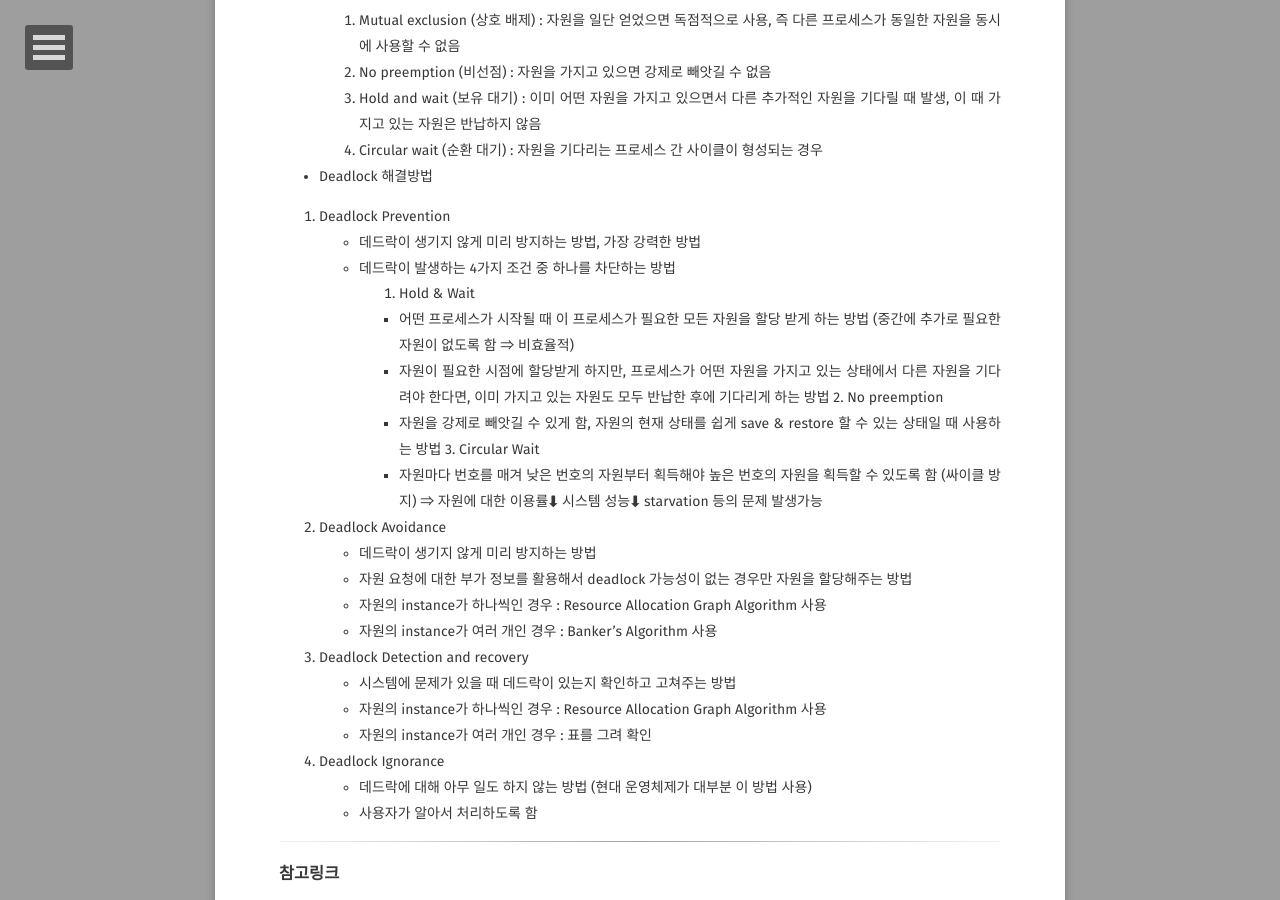
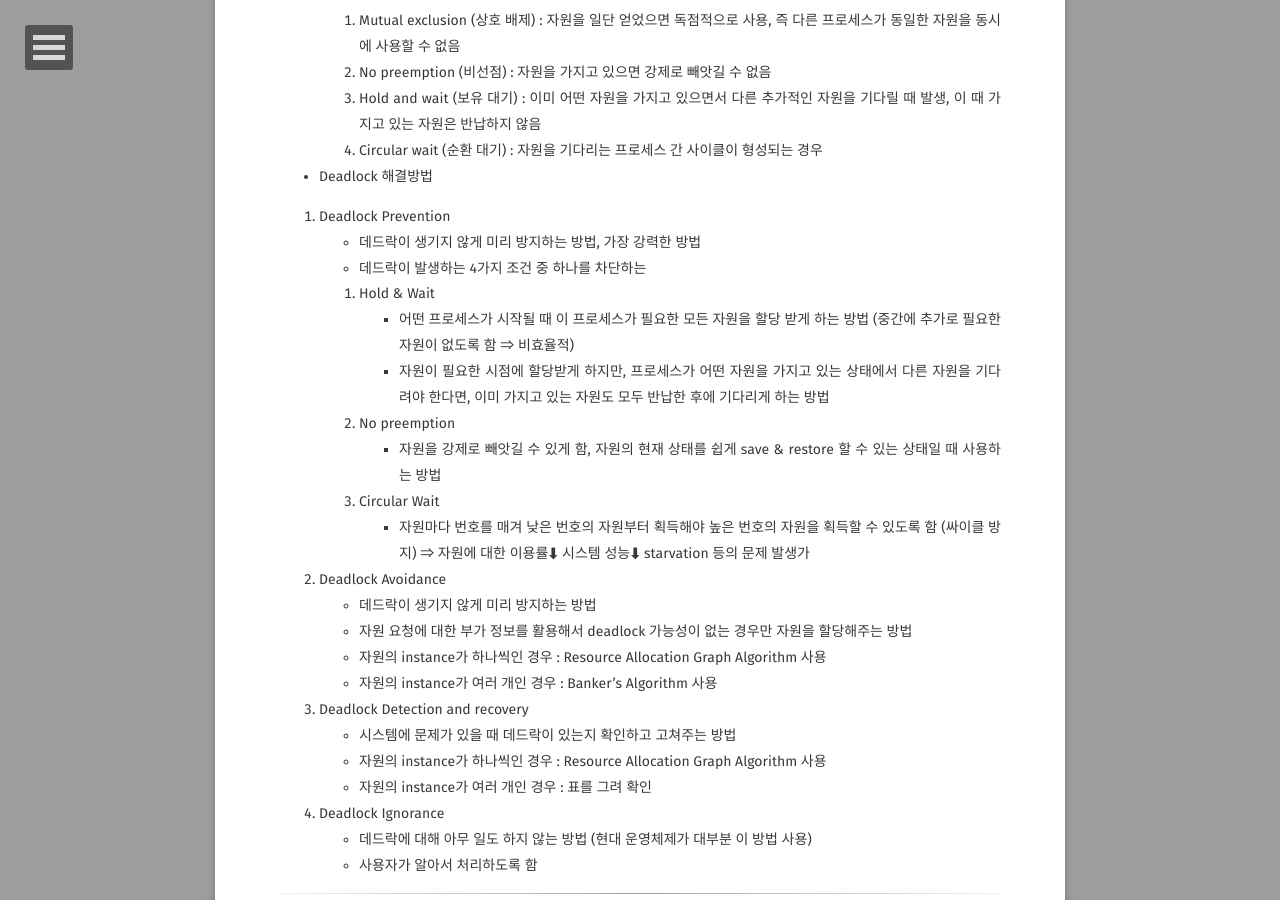
Before and after one commit to xrabcde/xrabcde.github.io, a Jekyll site: the page built from _posts/2021-08-28-csstudy-os11.md, in a window 1280 px wide and 900 px high, scrolled down 1482 px. Built offline with Jekyll 4.4.1, drawn with Linux system fonts in a browser that asks for light colours; some web fonts are replaced; comment, search, counter and statistics services are not loaded.

Commit message:
modify: Operating System/보충1 - 데드락

```diff
--- a/_posts/2021-08-28-csstudy-os11.md
+++ b/_posts/2021-08-28-csstudy-os11.md
@@ -55,14 +55,18 @@ comments: true
 
 1. Deadlock Prevention
     - 데드락이 생기지 않게 미리 방지하는 방법, 가장 강력한 방법
-    - 데드락이 발생하는 4가지 조건 중 하나를 차단하는 방법
+    - 데드락이 발생하는 4가지 조건 중 하나를 차단하는
+
     1. Hold & Wait
         - 어떤 프로세스가 시작될 때 이 프로세스가 필요한 모든 자원을 할당 받게 하는 방법 (중간에 추가로 필요한 자원이 없도록 함 ⇒ 비효율적)
         - 자원이 필요한 시점에 할당받게 하지만, 프로세스가 어떤 자원을 가지고 있는 상태에서 다른 자원을 기다려야 한다면, 이미 가지고 있는 자원도 모두 반납한 후에 기다리게 하는 방법
+
     2. No preemption
         - 자원을 강제로 빼앗길 수 있게 함, 자원의 현재 상태를 쉽게 save & restore 할 수 있는 상태일 때 사용하는 방법
+
     3. Circular Wait
-        - 자원마다 번호를 매겨 낮은 번호의 자원부터 획득해야 높은 번호의 자원을 획득할 수 있도록 함 (싸이클 방지) ⇒ 자원에 대한 이용률⬇ 시스템 성능⬇ starvation 등의 문제 발생가능
+        - 자원마다 번호를 매겨 낮은 번호의 자원부터 획득해야 높은 번호의 자원을 획득할 수 있도록 함 (싸이클 방지) ⇒ 자원에 대한 이용률⬇ 시스템 성능⬇ starvation 등의 문제 발생가
+
 2. Deadlock Avoidance
     - 데드락이 생기지 않게 미리 방지하는 방법
     - 자원 요청에 대한 부가 정보를 활용해서 deadlock 가능성이 없는 경우만 자원을 할당해주는 방법
```
